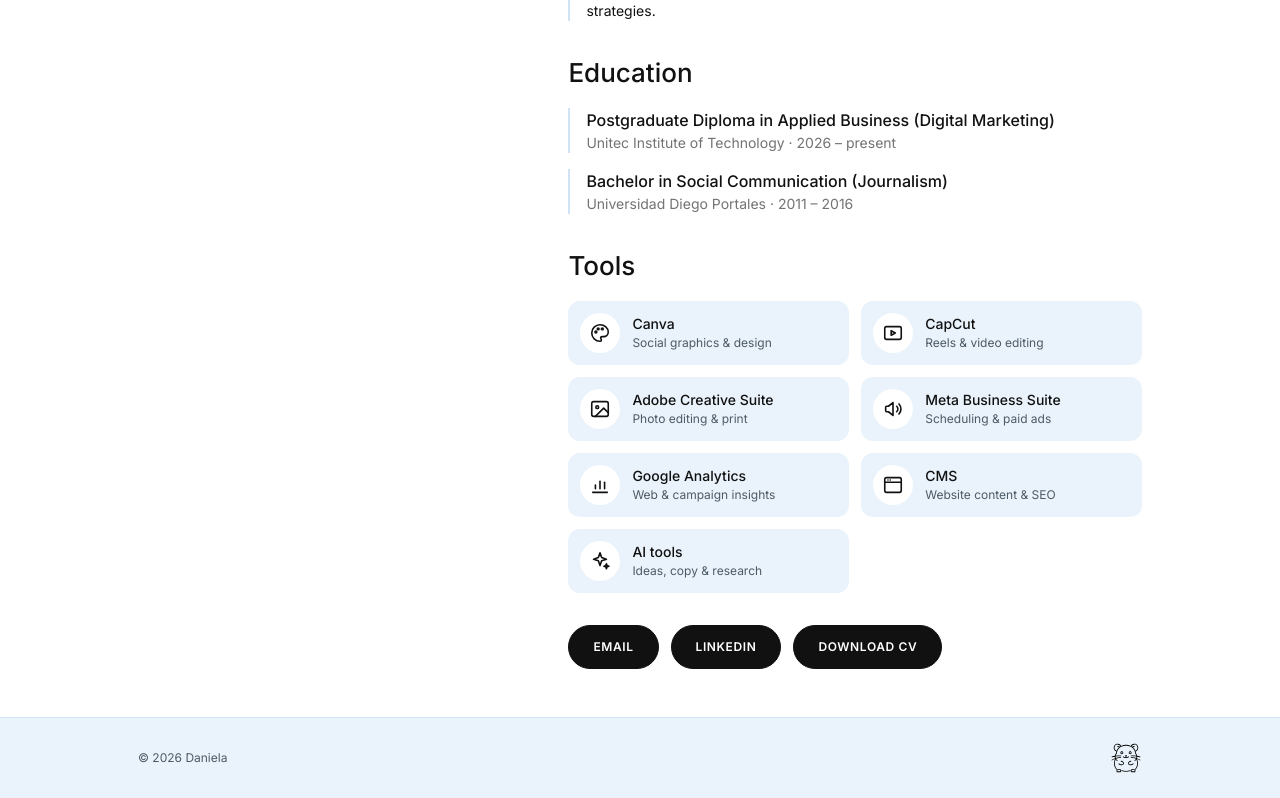
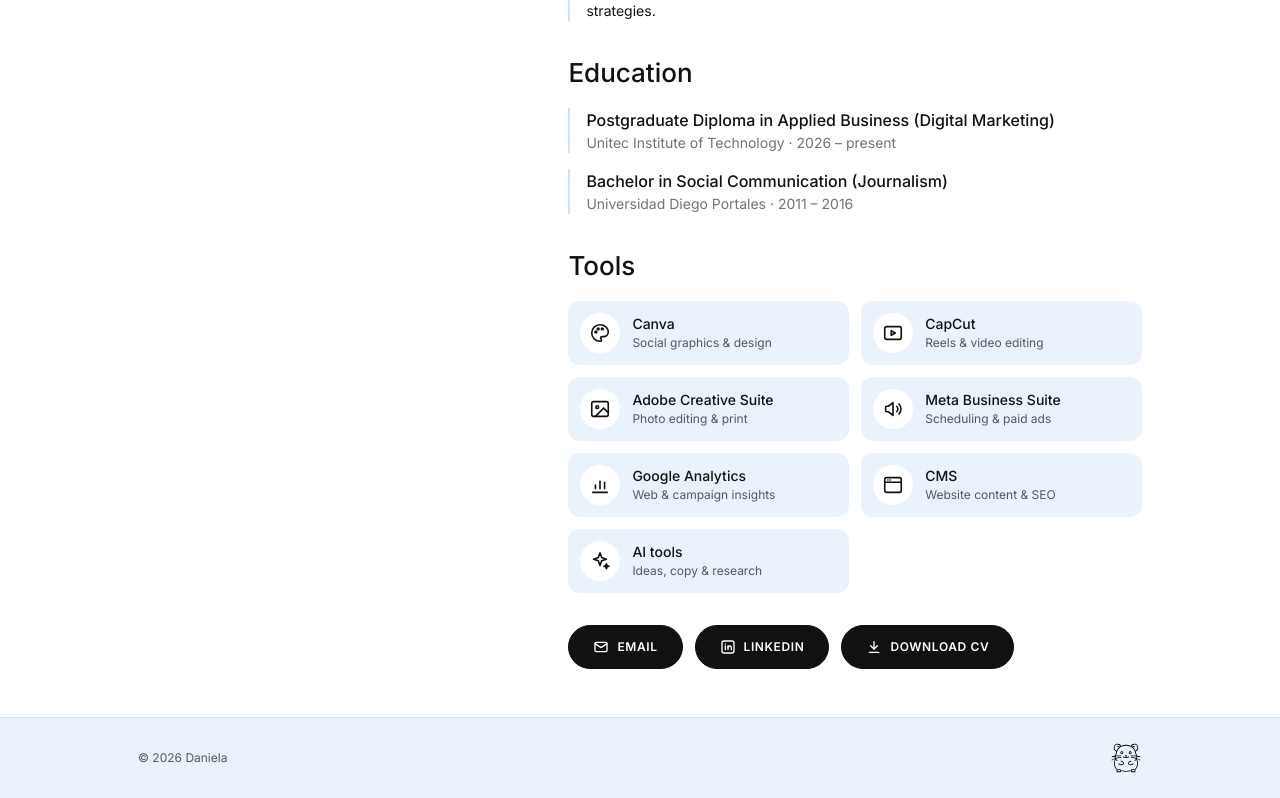
Before and after one commit to cvallescristian/dani-portfolio, a React (Vite) app: page /about in a window 1280 px wide. Shown: the part 1264-2062 px from the top of the page. Built offline with nearby package versions, Linux system fonts and the light colour scheme.

Commit message:
feat: add icons to buttons

```diff
--- /dev/null
+++ b/src/components/ButtonIcon.tsx
@@ -0,0 +1,55 @@
+import type { ReactNode } from 'react'
+import type { ButtonIconName } from '../data/types'
+
+const paths: Record<ButtonIconName, ReactNode> = {
+  mail: (
+    <>
+      <rect x="3" y="5" width="18" height="14" rx="2" />
+      <path d="M3 7l9 6 9-6" />
+    </>
+  ),
+  linkedin: (
+    <>
+      <rect x="3" y="3" width="18" height="18" rx="3" />
+      <path d="M8 10.5V16" />
+      <path d="M8 7.5h.01" />
+      <path d="M12 16v-5.5" />
+      <path d="M12 13a2.5 2.5 0 0 1 5 0v3" />
+    </>
+  ),
+  download: (
+    <>
+      <path d="M12 4v11" />
+      <path d="M7 10l5 5 5-5" />
+      <path d="M5 20h14" />
+    </>
+  ),
+  external: (
+    <>
+      <path d="M14 4h6v6" />
+      <path d="M20 4l-9 9" />
+      <path d="M18 14v5a1 1 0 0 1-1 1H5a1 1 0 0 1-1-1V7a1 1 0 0 1 1-1h5" />
+    </>
+  ),
+}
+
+function ButtonIcon({ name }: { name: ButtonIconName }) {
+  return (
+    <svg
+      className="button-icon"
+      viewBox="0 0 24 24"
+      width="16"
+      height="16"
+      fill="none"
+      stroke="currentColor"
+      strokeWidth="2"
+      strokeLinecap="round"
+      strokeLinejoin="round"
+      aria-hidden="true"
+    >
+      {paths[name]}
+    </svg>
+  )
+}
+
+export default ButtonIcon
--- a/src/components/ContactLinks.css
+++ b/src/components/ContactLinks.css
@@ -11,6 +11,7 @@
   display: flex;
   align-items: center;
   justify-content: center;
+  gap: var(--space-2);
   min-height: var(--tap-target);
   padding-inline: var(--space-6);
   border-radius: var(--radius-pill);
--- a/src/components/ContactLinks.tsx
+++ b/src/components/ContactLinks.tsx
@@ -1,4 +1,5 @@
 import { profile } from '../data/profile'
+import ButtonIcon from './ButtonIcon'
 import './ContactLinks.css'
 
 type ContactLinksProps = {
@@ -18,6 +19,7 @@ function ContactLinks({ centered = false }: ContactLinksProps) {
               target={opensNewTab ? '_blank' : undefined}
               rel={opensNewTab ? 'noopener noreferrer' : undefined}
             >
+              <ButtonIcon name={contact.icon} />
               {contact.label}
             </a>
           </li>
--- a/src/components/ProjectMedia.css
+++ b/src/components/ProjectMedia.css
@@ -37,6 +37,7 @@
   display: inline-flex;
   align-items: center;
   justify-content: center;
+  gap: var(--space-2);
   min-height: var(--tap-target);
   padding-inline: var(--space-6);
   border-radius: var(--radius-pill);
--- a/src/components/ProjectMedia.tsx
+++ b/src/components/ProjectMedia.tsx
@@ -1,4 +1,5 @@
 import type { ProjectMedia as Media } from '../data/types'
+import ButtonIcon from './ButtonIcon'
 import './ProjectMedia.css'
 
 type ProjectMediaProps = {
@@ -61,6 +62,7 @@ function ProjectMedia({ media, title }: ProjectMediaProps) {
           target="_blank"
           rel="noopener noreferrer"
         >
+          <ButtonIcon name="external" />
           View project
         </a>
       )
--- a/src/data/profile.ts
+++ b/src/data/profile.ts
@@ -85,8 +85,12 @@ export const profile: Profile = {
     { name: 'AI tools', use: 'Ideas, copy & research', icon: 'ai' },
   ],
   contacts: [
-    { label: 'Email', url: 'mailto:danielaiprzs@gmail.com' },
-    { label: 'LinkedIn', url: 'https://www.linkedin.com/in/danielaips/' },
-    { label: 'Download CV', url: `${import.meta.env.BASE_URL}Daniela-Perez-Sanchez-CV.pdf` },
+    { label: 'Email', url: 'mailto:danielaiprzs@gmail.com', icon: 'mail' },
+    { label: 'LinkedIn', url: 'https://www.linkedin.com/in/danielaips/', icon: 'linkedin' },
+    {
+      label: 'Download CV',
+      url: `${import.meta.env.BASE_URL}Daniela-Perez-Sanchez-CV.pdf`,
+      icon: 'download',
+    },
   ],
 }
--- a/src/data/types.ts
+++ b/src/data/types.ts
@@ -1,6 +1,9 @@
+export type ButtonIconName = 'mail' | 'linkedin' | 'download' | 'external'
+
 export type Contact = {
   label: string
   url: string
+  icon: ButtonIconName
 }
 
 export type Photo = {
```
